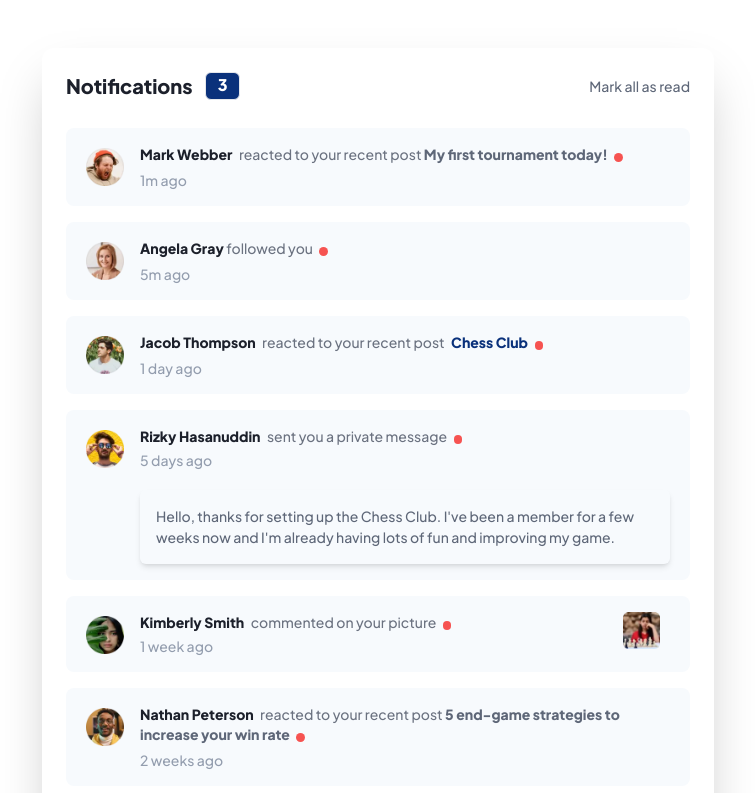
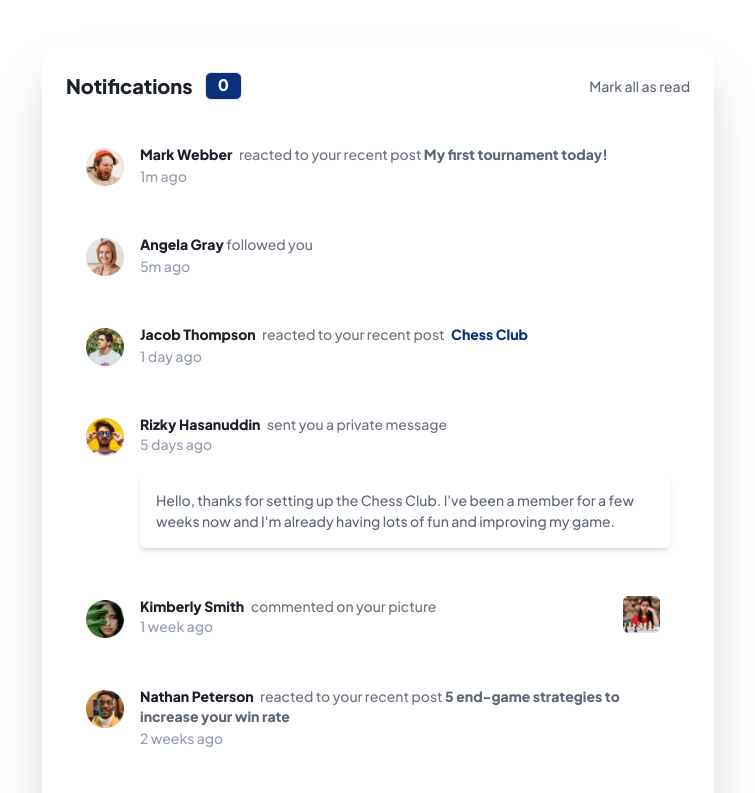
Before and after one commit to Ridwan-Lawal/notificationPage--FM, a website: page index.html in a window 1280 px wide. Both pictures are taken after a click on the element "Mark all as read". Shown: the top 793 px of the page, without its empty margins (262-1017 px from the left). Drawn offline with Linux system fonts and the light colour scheme.

Commit message:
added the functionality

```diff
--- a/index.html
+++ b/index.html
@@ -27,9 +27,9 @@
               Notifications
             </p>
             <p
-              class="Notification-num border px-3 py-.5 rounded-md bg-blue text-white font-extrabold"
+              class="notification-num border px-3 py-.5 rounded-md bg-blue text-white font-extrabold"
             >
-              3
+              7
             </p>
           </div>
           <p
@@ -43,7 +43,7 @@
         <div class="space-y-4">
           <!--=============== mark webber================ -->
           <div
-            class="flex mt-7 flex-row gap-4 bg-veryLightGrayishBlue py-4 px-5 rounded-lg"
+            class="flex notifications cursor-pointer mt-7 flex-row gap-4 bg-veryLightGrayishBlue py-4 px-5 rounded-lg"
           >
             <img
               src="./assets/images/avatar-mark-webber.webp"
@@ -63,7 +63,7 @@
                   My first tournament today!
                 </span>
                 <span
-                  class="px-[2.2px] ml-1 text-red bg-red rounded-full text-[7px]"
+                  class="red-pointer px-[2.2px] ml-1 text-red bg-red rounded-full text-[7px]"
                   >n</span
                 >
               </p>
@@ -73,7 +73,7 @@
 
           <!--================ angela gray ================-->
           <div
-            class="flex flex-row gap-4 bg-veryLightGrayishBlue py-4 px-5 rounded-lg"
+            class="notifications cursor-pointer flex flex-row gap-4 bg-veryLightGrayishBlue py-4 px-5 rounded-lg"
           >
             <img
               src="./assets/images/avatar-angela-gray.webp"
@@ -89,7 +89,7 @@
                 >
                 followed you
                 <span
-                  class="px-[2.2px] ml-1 text-red bg-red rounded-full text-[7px]"
+                  class="red-pointer px-[2.2px] ml-1 text-red bg-red rounded-full text-[7px]"
                   >n</span
                 >
               </p>
@@ -99,7 +99,7 @@
 
           <!--============== jacob thompson ================-->
           <div
-            class="flex flex-row gap-4 bg-veryLightGrayishBlue py-4 px-5 rounded-lg"
+            class="notifications cursor-pointer flex flex-row gap-4 bg-veryLightGrayishBlue py-4 px-5 rounded-lg"
           >
             <img
               src="./assets/images/avatar-jacob-thompson.webp"
@@ -117,7 +117,7 @@
                   Chess Club
                 </span>
                 <span
-                  class="px-[2.2px] ml-1 text-red bg-red rounded-full text-[7px]"
+                  class="red-pointer px-[2.2px] ml-1 text-red bg-red rounded-full text-[7px]"
                   >n</span
                 >
               </p>
@@ -127,7 +127,7 @@
 
           <!--============== rizky Hasanudding =================-->
           <div
-            class="flex flex-row gap-4 bg-veryLightGrayishBlue py-4 px-5 rounded-lg"
+            class="notifications cursor-pointer flex flex-row gap-4 bg-veryLightGrayishBlue py-4 px-5 rounded-lg"
           >
             <img
               src="./assets/images/avatar-rizky-hasanuddin.webp"
@@ -144,7 +144,7 @@
                 sent you a private message
 
                 <span
-                  class="px-[2.2px] ml-1 text-red bg-red rounded-full text-[7px]"
+                  class="red-pointer px-[2.2px] ml-1 text-red bg-red rounded-full text-[7px]"
                   >n</span
                 >
               </p>
@@ -162,7 +162,7 @@
           <!--=============== kimberly smith =================-->
 
           <div
-            class="flex flex-row gap-4 bg-veryLightGrayishBlue py-4 px-5 rounded-lg"
+            class="notifications cursor-pointer flex flex-row gap-4 bg-veryLightGrayishBlue py-4 px-5 rounded-lg"
           >
             <img
               src="./assets/images/avatar-kimberly-smith.webp"
@@ -179,7 +179,7 @@
                 commented on your picture
 
                 <span
-                  class="px-[2.2px] ml-1 text-red bg-red rounded-full text-[7px]"
+                  class="red-pointer px-[2.2px] ml-1 text-red bg-red rounded-full text-[7px]"
                   >n</span
                 >
               </p>
@@ -194,7 +194,7 @@
 
           <!--================= nathan peterson============== -->
           <div
-            class="flex flex-row gap-4 bg-veryLightGrayishBlue py-4 px-5 rounded-lg"
+            class="notifications cursor-pointer flex flex-row gap-4 bg-veryLightGrayishBlue py-4 px-5 rounded-lg"
           >
             <img
               src="./assets/images/avatar-nathan-peterson.webp"
@@ -214,7 +214,7 @@
                   5 end-game strategies to increase your win rate
                 </span>
                 <span
-                  class="px-[2.2px] ml-1 text-red bg-red rounded-full text-[7px]"
+                  class="red-pointer px-[2.2px] ml-1 text-red bg-red rounded-full text-[7px]"
                   >n</span
                 >
               </p>
@@ -224,7 +224,7 @@
 
           <!--=============== anna kim============== -->
           <div
-            class="flex flex-row gap-4 bg-veryLightGrayishBlue py-4 px-5 rounded-lg"
+            class="notifications cursor-pointer flex flex-row gap-4 bg-veryLightGrayishBlue py-4 px-5 rounded-lg"
           >
             <img
               src="./assets/images/avatar-anna-kim.webp"
@@ -240,7 +240,7 @@
                   Chess Club
                 </span>
                 <span
-                  class="px-[2.2px] ml-1 text-red bg-red rounded-full text-[7px]"
+                  class="red-pointer px-[2.2px] ml-1 text-red bg-red rounded-full text-[7px]"
                   >n</span
                 >
               </p>
@@ -250,5 +250,8 @@
         </div>
       </div>
     </div>
+
+    <!-- script -->
+    <script src="./src/script.js"></script>
   </body>
 </html>
--- /dev/null
+++ b/src/script.js
@@ -0,0 +1,38 @@
+"use strict";
+
+const notification = document.querySelectorAll(".notifications");
+const redDot = document.querySelectorAll(".red-pointer");
+const notificationNum = document.querySelector(".notification-num");
+const markRead = document.querySelector(".mark-read");
+let notificationNumber = Number(notificationNum.textContent);
+
+// for each button click
+for (let i = 0; i < notification.length; i++) {
+  let isClicked = false;
+
+  notification[i].addEventListener("click", () => {
+    // clicking should happen only if notification number is zero, and when we haven't click a notification before
+    if (notificationNumber > 0 && !isClicked) {
+      isClicked = true;
+
+      notification[i].classList.remove("bg-veryLightGrayishBlue");
+      redDot[i].classList.add("hidden");
+      notificationNumber--;
+      notificationNum.textContent = notificationNumber;
+    }
+  });
+}
+
+// mark all as read
+
+markRead.addEventListener("click", () => {
+  // reduce notifaction number to zero
+  notificationNumber = 0;
+  notificationNum.textContent = notificationNumber;
+
+  //   remove background and red pointer from all notifications
+  for (let i = 0; i < notification.length; i++) {
+    notification[i].classList.remove("bg-veryLightGrayishBlue");
+    redDot[i].classList.add("hidden");
+  }
+});
```
Also changed, not shown: dist/output.css.
